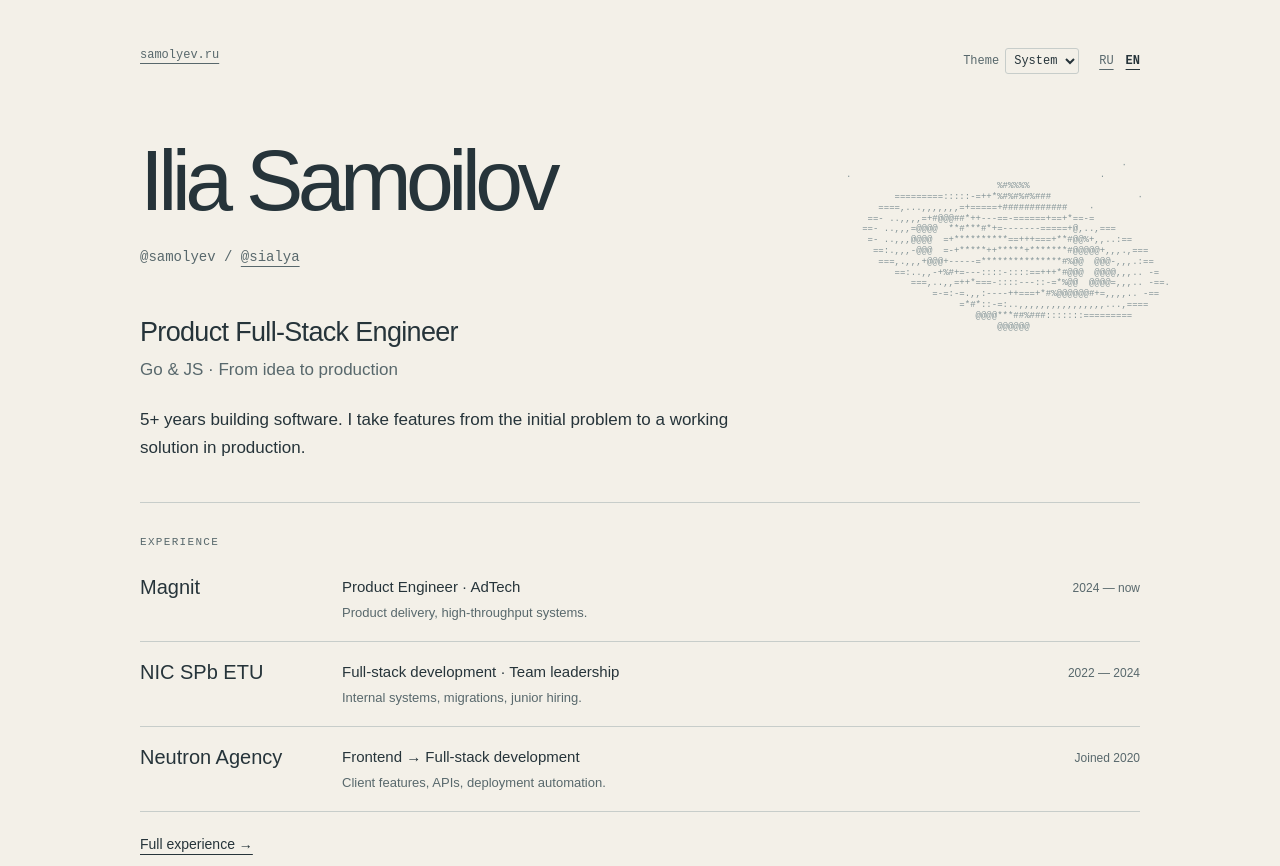
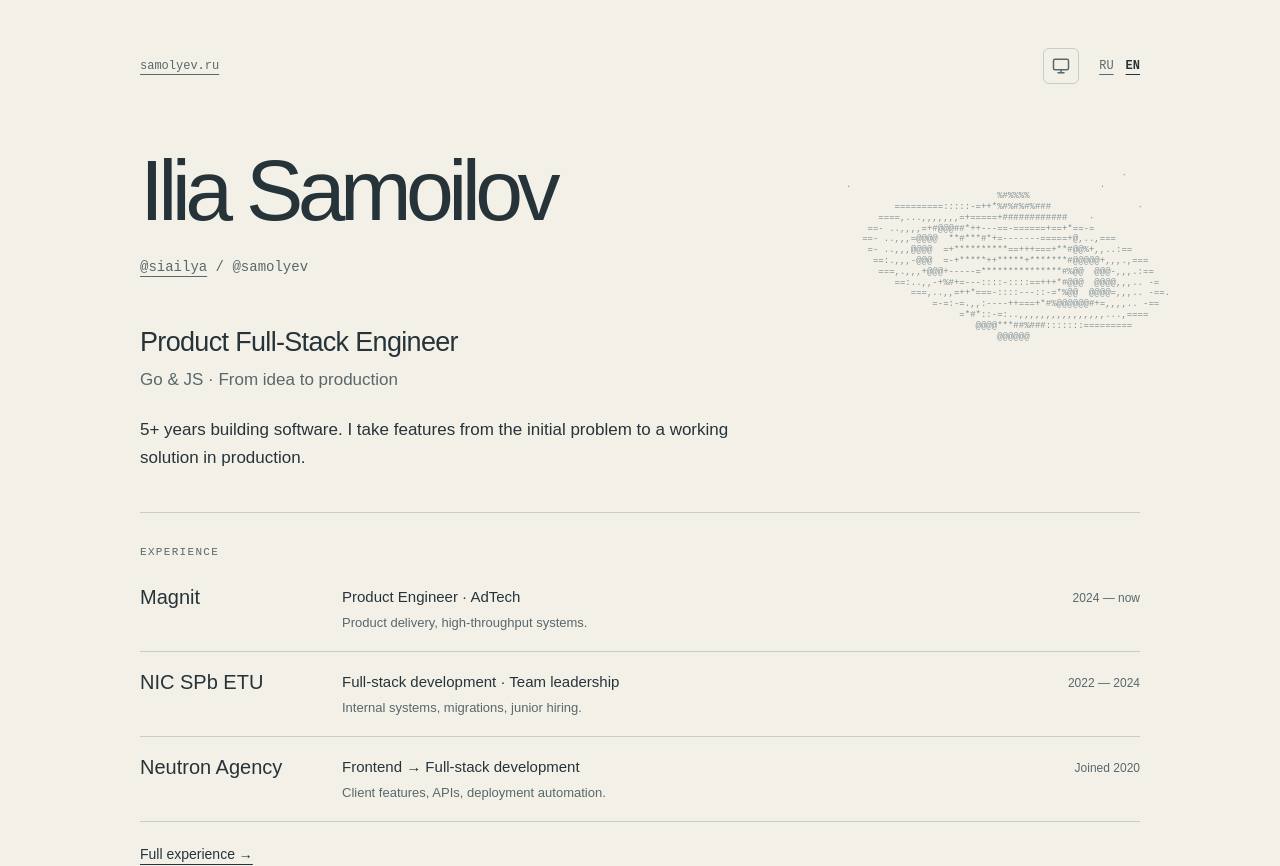
Before and after one commit to siailya/samolyev, a website: page index.html in a window 1280 px wide. Shown: the top 866 px of the page. Drawn offline with Linux system fonts and the light colour scheme.

Commit message:
Swap aliases and replace theme selector with Lucide button

```diff
--- a/index.html
+++ b/index.html
@@ -23,14 +23,13 @@
       <header class="top">
         <a href="/">samolyev.ru</a>
         <div class="controls">
-          <label class="theme-control" hidden>
-            <span>Theme</span>
-            <select id="theme" aria-label="Color theme">
-              <option value="system">System</option>
-              <option value="light">Light</option>
-              <option value="dark">Dark</option>
-            </select>
-          </label>
+          <button
+            id="theme"
+            class="theme-control"
+            type="button"
+            aria-label="Color theme"
+            hidden
+          ></button>
           <nav class="langs" aria-label="Language">
             <a href="ru/" lang="ru">RU</a
             ><a href="en/" aria-current="page" lang="en">EN</a>
@@ -60,7 +59,7 @@
 </pre>
         </ascii-art>
         <h1>Ilia Samoilov</h1>
-        <p class="alias">@samolyev / <a href="https://t.me/siailya">@sialya</a></p>
+        <p class="alias"><a href="https://t.me/siailya">@siailya</a> / @samolyev</p>
         <p class="role">Product Full-Stack Engineer</p>
         <p class="tagline">Go &amp; JS · From idea to production</p>
         <p class="intro">
--- a/language.js
+++ b/language.js
@@ -4,9 +4,37 @@ document.querySelectorAll(".langs a").forEach((link) => {
 });
 const themeControl = document.querySelector("#theme");
 if (themeControl && preferences) {
-  themeControl.value = preferences.getTheme();
-  themeControl.addEventListener("change", () => preferences.setTheme(themeControl.value));
-  themeControl.closest("label").hidden = false;
+  const themes = ["system", "light", "dark"];
+  const labels =
+    document.documentElement.lang === "ru"
+      ? { system: "Системная", light: "Светлая", dark: "Тёмная" }
+      : { system: "System", light: "Light", dark: "Dark" };
+  // Lucide monitor, sun and moon; see THIRD_PARTY_LICENSES.txt.
+  const icons = {
+    system:
+      '<rect width="20" height="14" x="2" y="3" rx="2" /><line x1="8" x2="16" y1="21" y2="21" /><line x1="12" x2="12" y1="17" y2="21" />',
+    light:
+      '<circle cx="12" cy="12" r="4" /><path d="M12 2v2" /><path d="M12 20v2" /><path d="m4.93 4.93 1.41 1.41" /><path d="m17.66 17.66 1.41 1.41" /><path d="M2 12h2" /><path d="M20 12h2" /><path d="m6.34 17.66-1.41 1.41" /><path d="m19.07 4.93-1.41 1.41" />',
+    dark: '<path d="M20.985 12.486a9 9 0 1 1-9.473-9.472c.405-.022.617.46.402.803a6 6 0 0 0 8.268 8.268c.344-.215.825-.004.803.401" />',
+  };
+  const nextTheme = () =>
+    themes[(themes.indexOf(preferences.getTheme()) + 1) % themes.length];
+  const updateThemeControl = () => {
+    const theme = preferences.getTheme();
+    const label =
+      document.documentElement.lang === "ru"
+        ? `Тема: ${labels[theme]}. Переключить на: ${labels[nextTheme()]}`
+        : `Theme: ${labels[theme]}. Switch to: ${labels[nextTheme()]}`;
+    themeControl.innerHTML = `<svg xmlns="http://www.w3.org/2000/svg" width="20" height="20" viewBox="0 0 24 24" fill="none" stroke="currentColor" stroke-width="2" stroke-linecap="round" stroke-linejoin="round" aria-hidden="true" focusable="false">${icons[theme]}</svg>`;
+    themeControl.setAttribute("aria-label", label);
+    themeControl.title = label;
+  };
+  themeControl.addEventListener("click", () => {
+    preferences.setTheme(nextTheme());
+    updateThemeControl();
+  });
+  updateThemeControl();
+  themeControl.hidden = false;
 }
 // Animate visible content without ever depending on JS to reveal it.
 const motion = window.matchMedia("(prefers-reduced-motion: reduce)");
--- a/style.css
+++ b/style.css
@@ -59,6 +59,7 @@ a:focus-visible {
 }
 .top {
   display: flex;
+  align-items: center;
   justify-content: space-between;
   font:
     12px ui-monospace,
@@ -322,20 +323,26 @@ article ul {
   align-items: center;
   gap: 20px;
 }
+.theme-control {
+  width: 36px;
+  height: 36px;
+  padding: 8px;
+  color: var(--muted);
+  background: transparent;
+  border: 1px solid var(--border);
+  border-radius: 6px;
+  cursor: pointer;
+}
 .theme-control:not([hidden]) {
-  display: flex;
+  display: inline-flex;
   align-items: center;
-  gap: 6px;
+  justify-content: center;
 }
-select {
-  font: inherit;
+.theme-control:hover {
   color: var(--text);
-  background: var(--background);
-  border: 1px solid var(--border);
-  border-radius: 3px;
-  padding: 4px;
+  background: var(--surface);
 }
-select:focus-visible {
+.theme-control:focus-visible {
   outline: 2px solid var(--accent);
   outline-offset: 3px;
 }
```
Also changed, not shown: THIRD_PARTY_LICENSES.txt (+47 -0 lines), en/experience.html (+7 -8 lines), en/index.html (+8 -9 lines), ru/experience.html (+7 -8 lines), ru/index.html (+8 -9 lines), tests/site.test.cjs (+2 -2 lines), README.md.
